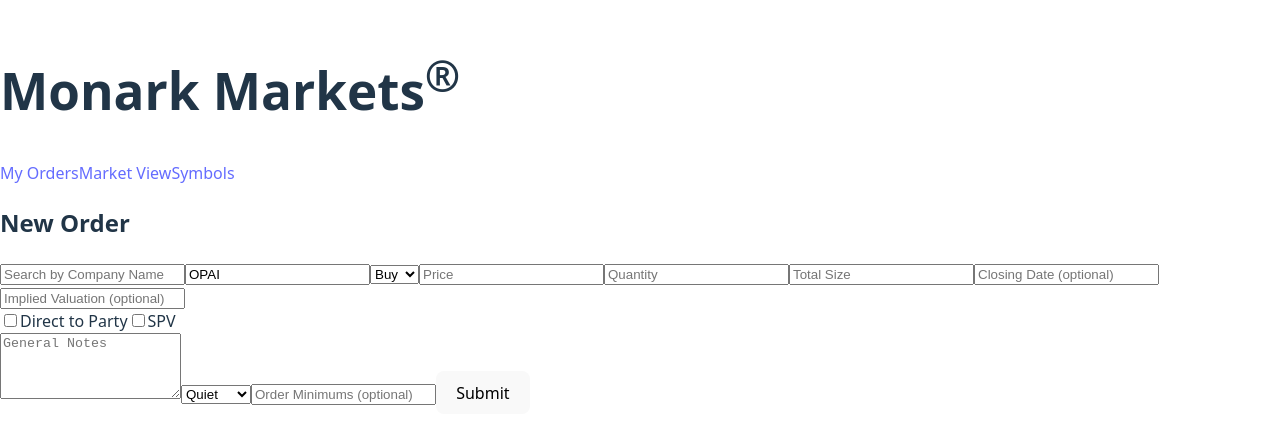
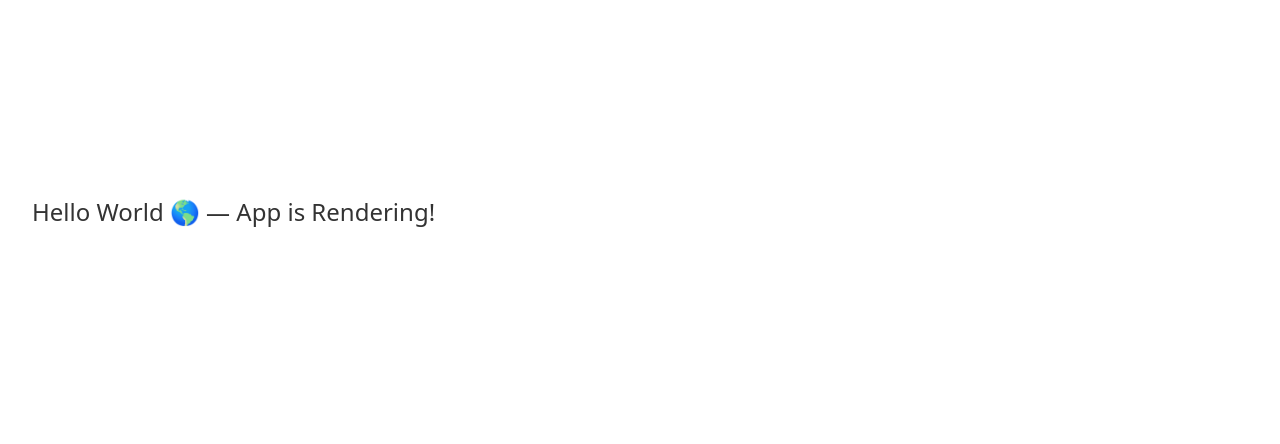
Before and after one commit to maxBHarris/monark-orderbook, a React (Vite) app in the folder orderbook-app/: page / in a window 1280 px wide. Shown: the part 188-632 px from the top of the page. Built offline with nearby package versions, Linux system fonts and the light colour scheme.

Commit message:
trying to get it to build

```diff
--- a/orderbook-app/src/App.jsx
+++ b/orderbook-app/src/App.jsx
@@ -496,15 +496,9 @@ const SymbolsPage = () => {
 };
 
 const App = () => (
-  <Router>
-    <Layout>
-      <Routes>
-        <Route path="/" element={<MarketOrderPage />} />
-        <Route path="/market-view" element={<MarketViewPage />} />
-        <Route path="/symbols" element={<SymbolsPage />} />
-      </Routes>
-    </Layout>
-  </Router>
+  <div style={{ padding: "2rem", fontSize: "24px", color: "#333" }}>
+    Hello World 🌎 — App is Rendering!
+  </div>
 );
 
 export default App;
```
